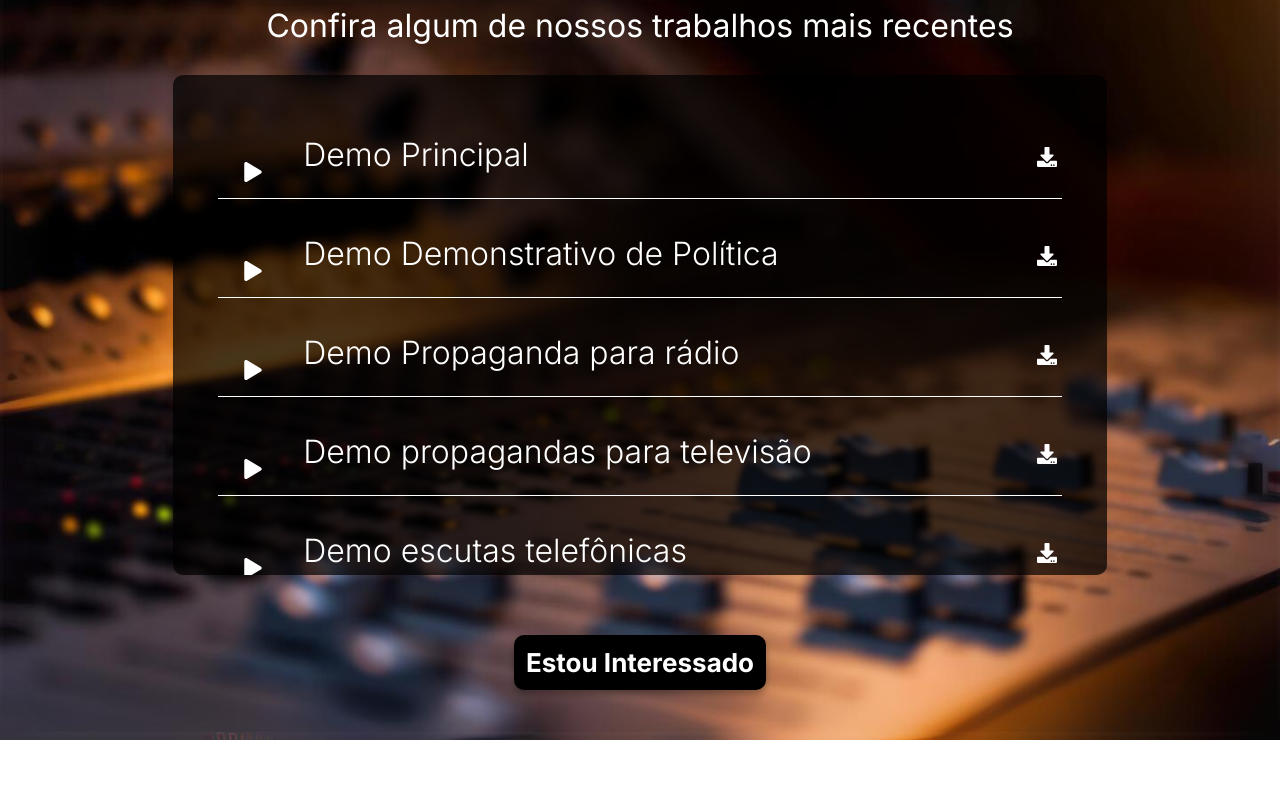
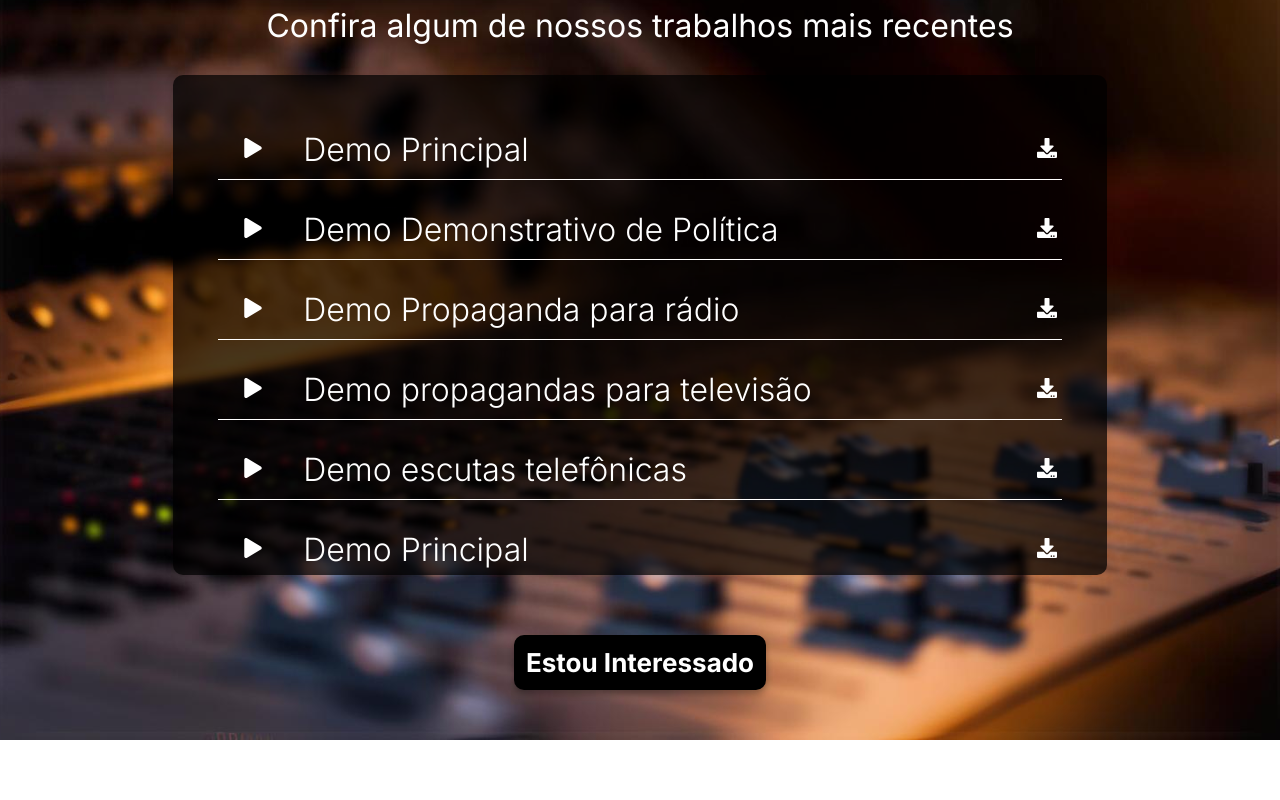
Before and after one commit to LucasJoseArantes/LandingPage-DMVoz, a React (Vite) app: page / in a window 1280 px wide. Shown: the part 1960-2760 px from the top of the page. Built offline with nearby package versions, Linux system fonts and the light colour scheme.

Commit message:
Update audio url

```diff
--- a/src/jsons/audio.json
+++ b/src/jsons/audio.json
@@ -1,22 +1,42 @@
 [
     {
         "name": "Demo Principal",
-        "url": "demoPrincipal"
+        "url": "https://github.com/LucasJoseArantes/LandingPage-DMVoz/blob/main/src/assets/audios/demoPrincipal.mp3?raw=true"
     },
     {
         "name": "Demo Demonstrativo de Política",
-        "url": "/path/to/demo-politica.mp3"
+        "url": "https://github.com/LucasJoseArantes/LandingPage-DMVoz/blob/main/src/assets/audios/demoPolitica.mp3?raw=true"
     },
     {
         "name": "Demo Propaganda para rádio",
-        "url": "/path/to/demo-radio.mp3"
+        "url": "https://github.com/LucasJoseArantes/LandingPage-DMVoz/blob/main/src/assets/audios/demoRadio.mp3?raw=true"
     },
     {
         "name": "Demo propagandas para televisão",
-        "url": "/path/to/demo-televisao.mp3"
+        "url": "https://github.com/LucasJoseArantes/LandingPage-DMVoz/blob/main/src/assets/audios/demoTV.mp3?raw=true"
     },
     {
         "name": "Demo escutas telefônicas",
-        "url": "/path/to/demo-escutas.mp3"
+        "url": "https://github.com/LucasJoseArantes/LandingPage-DMVoz/blob/main/src/assets/audios/demoTelefonica.mp3?raw=true"
+    },
+    {
+        "name": "Demo Principal",
+        "url": "https://github.com/LucasJoseArantes/LandingPage-DMVoz/blob/main/src/assets/audios/demoPrincipal.mp3?raw=true"
+    },
+    {
+        "name": "Demo Demonstrativo de Política",
+        "url": "https://github.com/LucasJoseArantes/LandingPage-DMVoz/blob/main/src/assets/audios/demoPolitica.mp3?raw=true"
+    },
+    {
+        "name": "Demo Propaganda para rádio",
+        "url": "https://github.com/LucasJoseArantes/LandingPage-DMVoz/blob/main/src/assets/audios/demoRadio.mp3?raw=true"
+    },
+    {
+        "name": "Demo propagandas para televisão",
+        "url": "https://github.com/LucasJoseArantes/LandingPage-DMVoz/blob/main/src/assets/audios/demoTV.mp3?raw=true"
+    },
+    {
+        "name": "Demo escutas telefônicas",
+        "url": "https://github.com/LucasJoseArantes/LandingPage-DMVoz/blob/main/src/assets/audios/demoTelefonica.mp3?raw=true"
     }
 ]
--- a/src/styles/sectionAudio.css
+++ b/src/styles/sectionAudio.css
@@ -36,6 +36,7 @@
 .audioBox::-webkit-scrollbar-thumb:hover {
     background-color: #888; /* Cor do polegar ao passar o mouse por cima */
 }
+
 .audioItem{
     display: flex;
     justify-content: space-between;
@@ -49,13 +50,14 @@
 
 .audioItem h3{
     width: 100%;
-    margin: 0px 200px 10px 15px;
+    margin: 10px 200px 10px 15px;
     font-size: 2rem;
     font-weight: 300
 }
 
 .audioBox button{
     background-color: #ff000000;
+    margin: auto;
     border: transparent;
     cursor: pointer;
 }
```
